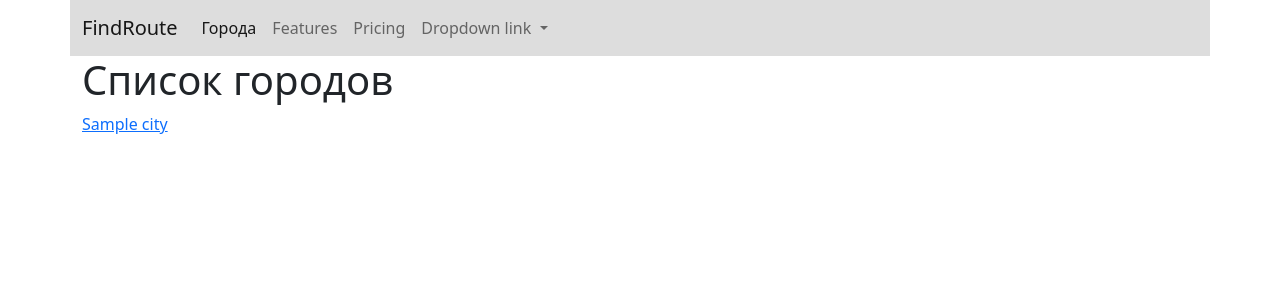
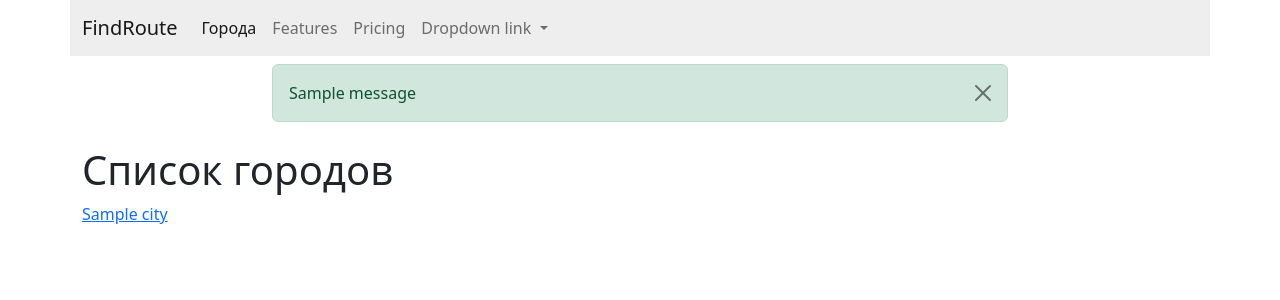
Before and after one commit to Dr0nx/find_route, a Django app: page /cities/ in a window 1280 px wide. Shown: the top 300 px of the page. Run offline with Django 4.2, Linux system fonts and the light colour scheme; tables that the repository leaves empty hold one stand-in row (values such as "Sample post"); one stand-in notice (Sample message) is shown.

Commit message:
Update base.html

```diff
--- a/templates/base.html
+++ b/templates/base.html
@@ -9,7 +9,7 @@
           integrity="sha384-rbsA2VBKQhggwzxH7pPCaAqO46MgnOM80zW1RWuH61DGLwZJEdK2Kadq2F9CUG65" crossorigin="anonymous">
 </head>
 <body>
-<nav class="navbar navbar-expand-lg container" style="background-color: #dddddd">
+<nav class="navbar navbar-expand-lg container" style="background-color: #eeeeee">
     <div class="container-fluid">
         <a class="navbar-brand" href="{% url 'cities:home' %}">FindRoute</a>
         <button class="navbar-toggler" type="button" data-bs-toggle="collapse" data-bs-target="#navbarNavDropdown"
@@ -44,6 +44,27 @@
     </div>
 </nav>
 <div class="container">
+    <div class="row">
+        <div class="col-md-8 mx-auto my-2">
+            {% if messages %}
+                {% for message in messages %}
+                    {% if message.level == DEFAULT_MESSAGE_LEVELS.ERROR %}
+                        <div class="alert alert-danger alert-dismissible" role="alert">
+                            {{ message }}
+                            <button type="button" class="btn-close" data-bs-dismiss="alert" aria-label="Close"></button>
+                        </div>
+                    {% else %}
+                        <div class="alert alert-success alert-dismissible" role="alert">
+                            {{ message }}
+                            <button type="button" class="btn-close" data-bs-dismiss="alert" aria-label="Close"></button>
+                        </div>
+                    {% endif %}
+                {% endfor %}
+            {% endif %}
+        </div>
+    </div>
+</div>
+<div class="container">
     {% block content %}{% endblock %}
 </div>
 <script src="https://cdn.jsdelivr.net/npm/bootstrap@5.2.3/dist/js/bootstrap.bundle.min.js"
```
